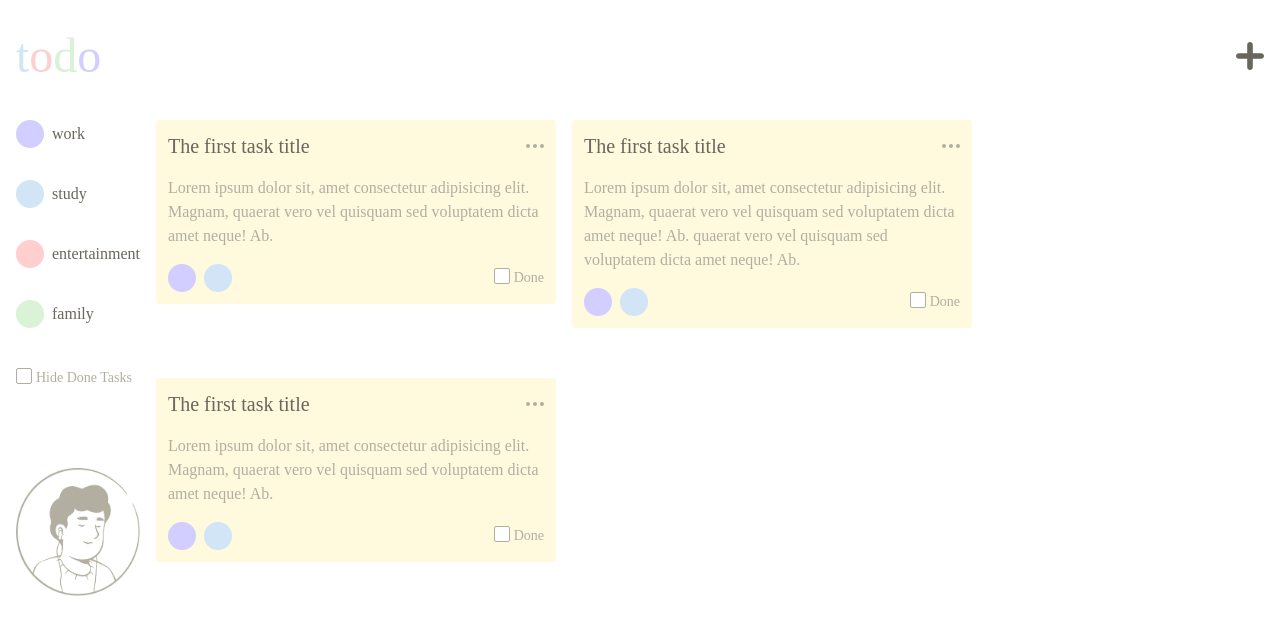
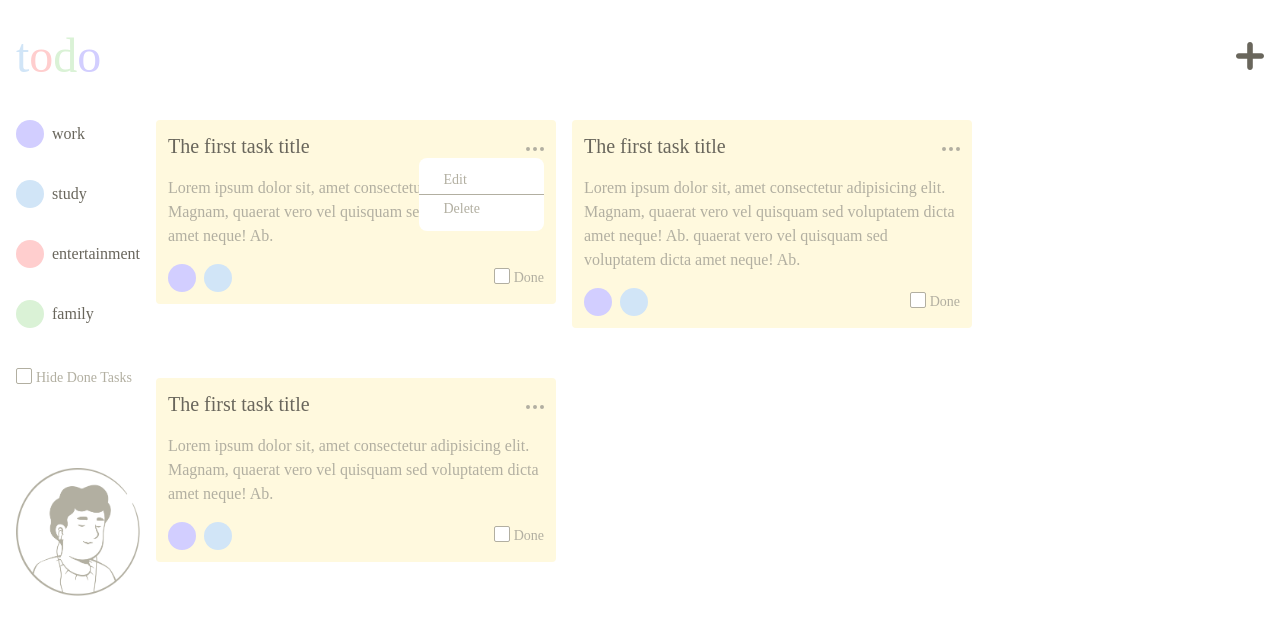
Before and after one commit to Narek-Alexanyan/todo-react-app, a React (Vite) app: page /todo in a window 1280 px wide. Both pictures are taken after a click on the button 534 px from the left and 146 px from the top of the page. Shown: the top 634 px of the page. Built offline with nearby package versions, Linux system fonts and the light colour scheme; the HTML template or start-up script is replaced by a standard one; a web font is replaced by a local one.

Commit message:
Added transition group, created dropdown menu

```diff
--- a/src/components/UI/buttons/IconButton.jsx
+++ b/src/components/UI/buttons/IconButton.jsx
@@ -1,7 +1,7 @@
 import React from "react";
 
-const IconButton = ({ className, children }) => {
-  return <button className={className}>{children}</button>;
+const IconButton = ({ className, children, onClick }) => {
+  return <button className={className} onClick={onClick}>{children}</button>;
 };
 
 export default IconButton;
--- /dev/null
+++ b/src/components/UI/modal/Dropdown.jsx
@@ -0,0 +1,29 @@
+import React, { useRef } from "react";
+import { CSSTransition } from "react-transition-group";
+
+const Dropdown = ({ isOpen, list, handleClick }) => {
+  const dropDownRef = useRef(null);
+  return (
+    <CSSTransition
+      in={isOpen}
+      nodeRef={dropDownRef}
+      timeout={300}
+      classNames="popup"
+      unmountOnExit
+    >
+      <div className="absolute z-10 bg-todo-white rounded-lg right-0 py-2">
+        {list.map((item) => (
+          <div
+            key={item.id}
+            className="pl-6 pr-16 py-1 first:border-b first:border-todo-gray cursor-pointer text-sm text-todo-gray"
+            onClick={() => handleClick(item.value)}
+          >
+            {item.title}
+          </div>
+        ))}
+      </div>
+    </CSSTransition>
+  );
+};
+
+export default Dropdown;
--- /dev/null
+++ b/src/components/UI/modal/ModalWrapper.jsx
@@ -0,0 +1,23 @@
+import React, { Children, useRef } from "react";
+import { CSSTransition } from "react-transition-group";
+
+const ModalWrapper = ({ isOpen, children }) => {
+  const modalRef = useRef(null);
+  return (
+    <div className="relative w-full h-screen bg-todo-gray">
+      <CSSTransition
+        in={isOpen}
+        modalRef={modalRef}
+        timeout={300}
+        classNames="alert"
+        unmountOnExit
+      >
+        <div ref={modalRef} className="fixed top-1/2 left-1/2">
+          {children}
+        </div>
+      </CSSTransition>
+    </div>
+  );
+};
+
+export default ModalWrapper;
--- a/src/components/todo/TodoItem.jsx
+++ b/src/components/todo/TodoItem.jsx
@@ -1,20 +1,56 @@
-import React from "react";
+import React, { useState } from "react";
 import IconButton from "../UI/buttons/IconButton";
 import DotsHorizontalIcon from "../UI/icons/DotsHorizontalIcon";
 import TagCircle from "../tags/TagCircle";
 import TodoCheckbox from "../UI/checkbox/TodoCheckbox";
 import { getTagColor } from "../../helpers/getTagColor";
+import Dropdown from "../UI/modal/Dropdown";
+
+const dropDownList = [
+  {
+    id: 1,
+    title: "Edit",
+    value: "edit",
+  },
+  {
+    id: 2,
+    title: "Delete",
+    value: "delete",
+  },
+];
 
 const TodoItem = ({ todoData }) => {
+  const [isDropDownOpen, setIsDropDownOpen] = useState(false);
+
+  const handleDropDownAction = (action) => {
+    switch (action) {
+      case "edit":
+        console.log("edit");
+        break;
+      case "delete":
+        console.log("delete");
+        break;
+      default:
+        break;
+    }
+  };
+
   return (
     <div className="bg-todo-yellow rounded p-3 w-[400px] h-fit flex flex-col gap-4">
       <div className="flex justify-between items-center">
         <h5 className="text-xl text-todo-black font-medium">
           {todoData.title}
         </h5>
-        <IconButton>
-          <DotsHorizontalIcon />
-        </IconButton>
+        <div className="relative">
+          <IconButton onClick={() => setIsDropDownOpen((prev) => !prev)}>
+            <DotsHorizontalIcon />
+          </IconButton>
+          <Dropdown
+            list={dropDownList}
+            isOpen={isDropDownOpen}
+            handleClick={handleDropDownAction}
+          />
+        </div>
       </div>
       <div className="text-base text-todo-gray">{todoData.body}</div>
       <div className="flex justify-between items-center">
--- a/src/index.css
+++ b/src/index.css
@@ -28,3 +28,23 @@ input[type="checkbox"] {
   white-space: nowrap;
   width: 1px;
 }
+
+/* // transition styles  */
+/* popup  */
+.popup-enter {
+  opacity: 0;
+  transform: scale(0.9);
+}
+.popup-enter-active {
+  opacity: 1;
+  transform: translateX(0);
+  transition: opacity 300ms, transform 300ms;
+}
+.popup-exit {
+  opacity: 1;
+}
+.popup-exit-active {
+  opacity: 0;
+  transform: scale(0.9);
+  transition: opacity 300ms, transform 300ms;
+}
```
